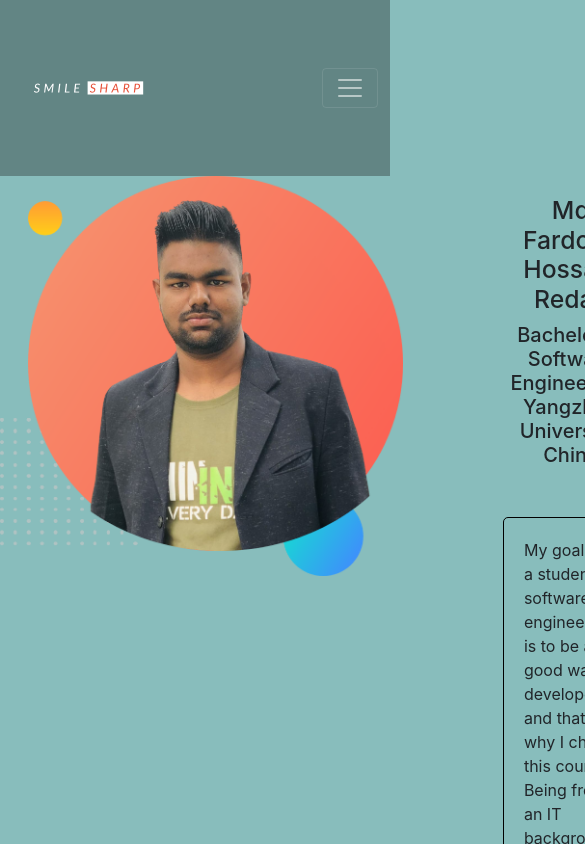
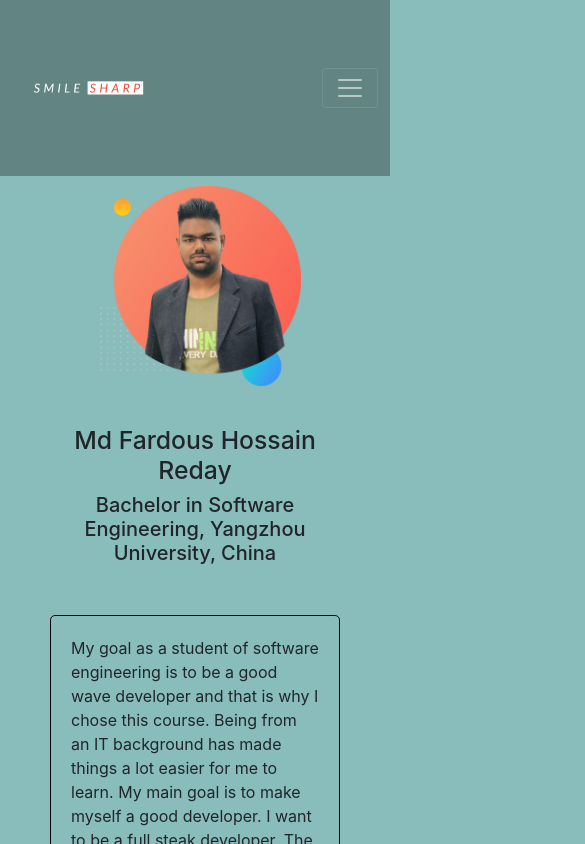
Before and after one commit to Hridoy8444/smile-sharp, a React (Create React App) app: page /about in a window 390 px wide. Shown: the top 844 px of the page, 585 px wide, since content can reach past the window. Built offline with nearby package versions, Linux system fonts and the light colour scheme; no server answers.

Commit message:
about responsive

```diff
--- a/src/Pages/About/About.css
+++ b/src/Pages/About/About.css
@@ -11,3 +11,15 @@
     margin-top: 50px;
     padding: 20px;
 }
+@media only screen and (max-width: 576px){
+    .about-container{
+        flex-wrap: wrap;
+        margin-left: 50px;
+        gap: 20px;
+    }
+    .img-container img{
+        height: 200px;
+        margin-top: 10px;
+        margin-left: 50px;
+    }
+}
--- a/src/Pages/About/About.js
+++ b/src/Pages/About/About.js
@@ -5,7 +5,7 @@ import './About.css';
 const About = () => {
     return (
         <div style={{ minHeight: "70vh" }} className='about-container'>
-            <div >
+            <div className='img-container'>
                 <img height={400} src={about} alt="" />
             </div>
             <div >
--- a/src/Pages/Album/Events/Event/Event.js
+++ b/src/Pages/Album/Events/Event/Event.js
@@ -1,11 +1,12 @@
 import React from 'react';
 import { Card } from 'react-bootstrap';
+
 
 const Event = ({event}) => {
     const {img} = event;
     return (
         <div className='col-12 col-md-6 col-lg-4'>
-            <Card  style={{ width: '18rem', marginBottom: "20px" }}>
+            <Card   style={{ width: '18rem', marginBottom: "20px" }}>
                 <Card.Img className='mx-auto w-100 ' style={{width: '260px', height: '230px'}} variant="top" src={img} />
 
             </Card>
```
